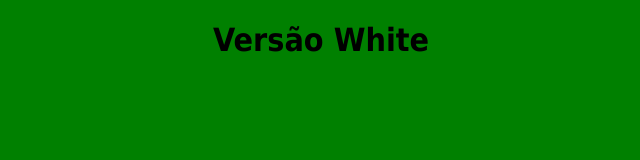
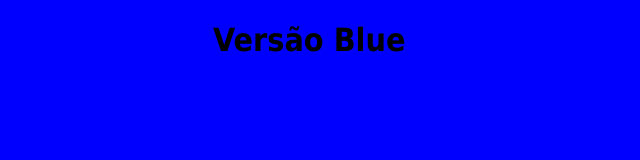
Before and after one commit to fabiocaettano/kubedev-modulo24-ingress-controller, a plain HTML site: page app/index.html in a window 1280 px wide. Shown: the whole page, without its empty margins (147-787 px from the left). Drawn offline with Linux system fonts and the light colour scheme.

Commit message:
versao blue

```diff
--- a/app/index.html
+++ b/app/index.html
@@ -7,12 +7,12 @@
       body {
         width: 35em;
         margin: 0 auto;
-        background-color: green;
+        background-color: blue;
         font-family: Tahoma, Verdana, Arial, sans-serif;
       }
     </style>
   </head>
   <body>
-    <h1>Versão White</h1>
+    <h1>Versão Blue</h1>
   </body>
 </html>
```
Also changed, not shown: 1 other file.
